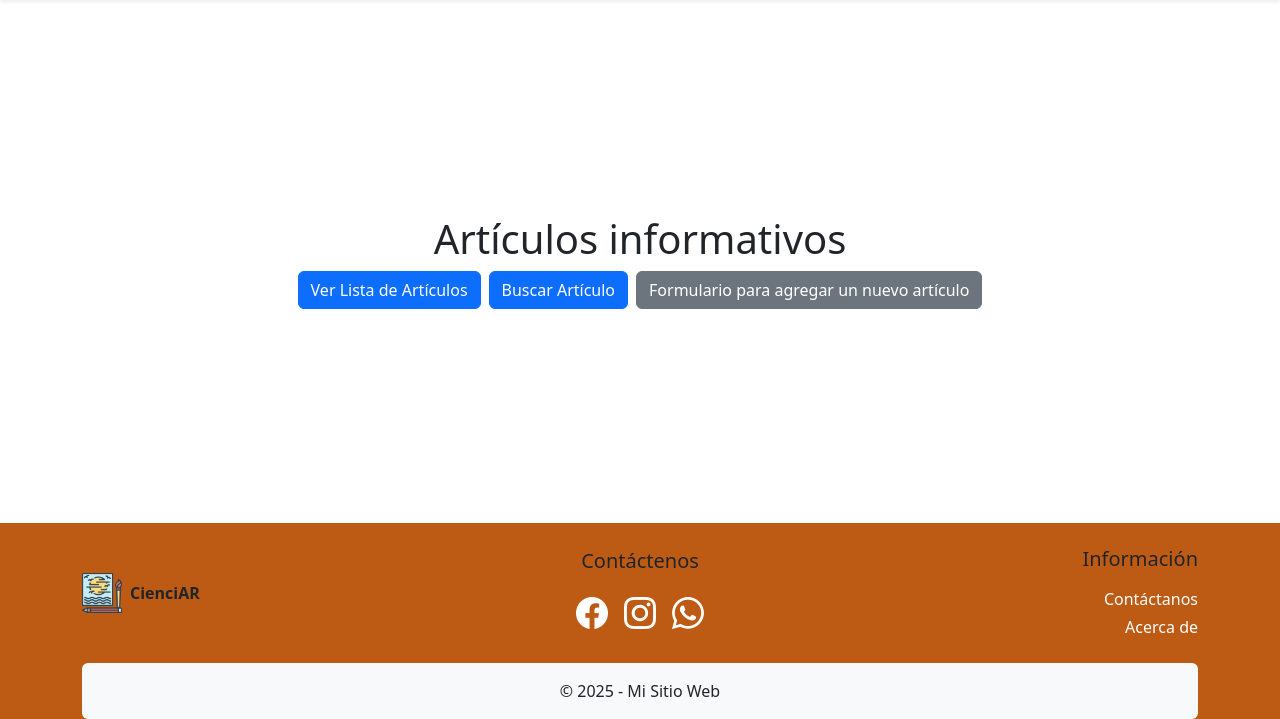
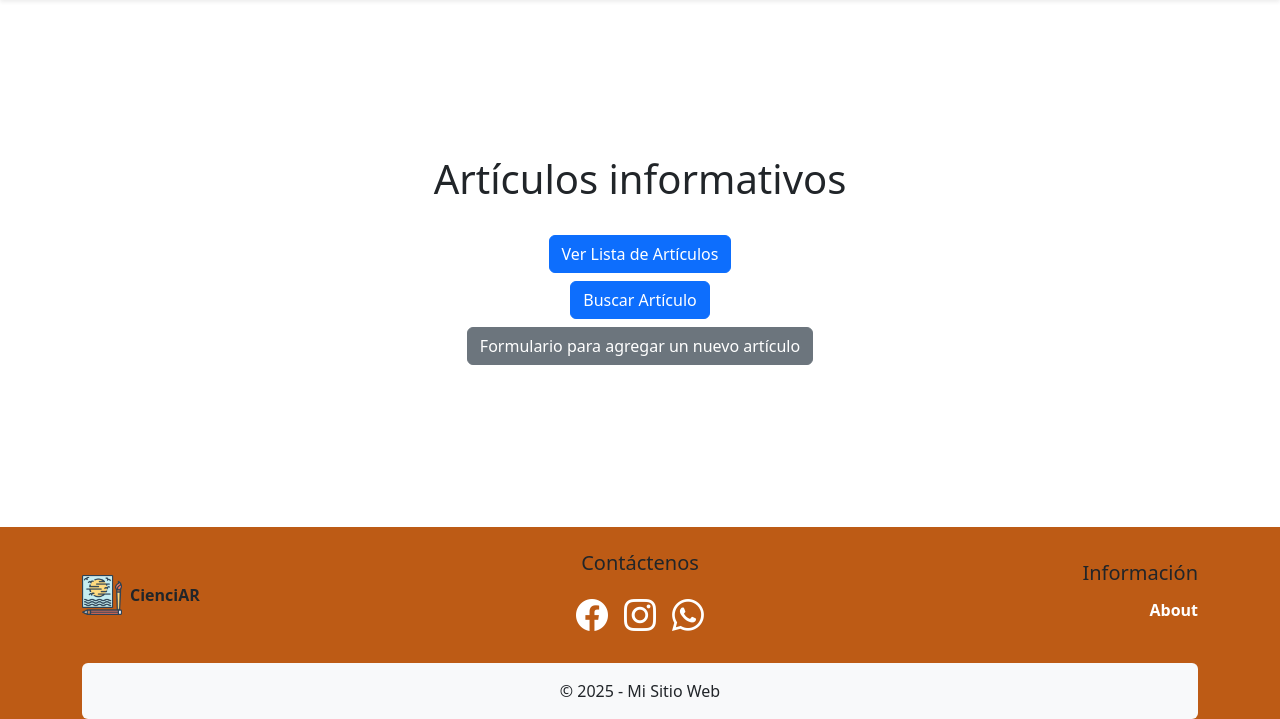
Before and after one commit to enzogitcode/TuEntregaFinal-Gariglio, a Django app: page /app/articles_home/ in a window 1280 px wide. Shown: the part 81-800 px from the top of the page. Run offline with Django 5.2, Linux system fonts and the light colour scheme.

Commit message:
trabajando en los templates

```diff
--- a/AppBlog/templates/AppBlog/articles/articles_home.html
+++ b/AppBlog/templates/AppBlog/articles/articles_home.html
@@ -1,12 +1,14 @@
 {% extends 'AppBlog/base.html' %}
 
 {% block title %} Artículos informativos {% endblock %}
+
+{% block main_extra_class %} d-flex flex-column gap-4 main_articles_home {% endblock %}
 
 {% block content %}
 
 <h1>Artículos informativos</h1>
 
-<div class="options d-flex justify-content-center align-items-center gap-2 flex-wrap">
+<div class="options d-flex flex-column justify-content-evenly align-items-center gap-2 pb-2 flex-wrap">
     <div class="option1 d-flex justify-content-center align-items-center gap-2">
         <a href="{% url 'articles_list' %}" class="btn btn-primary">
             Ver Lista de Artículos
--- a/AppBlog/templates/AppBlog/base.html
+++ b/AppBlog/templates/AppBlog/base.html
@@ -59,16 +59,16 @@
       <div class="collapse navbar-collapse justify-content-lg-end w-100" id="menuNav">
         <ul class="navbar-nav text-center text-lg-end">
           <li class="nav-item">
-            <a class="nav-link fw-semibold" href="{% url 'teachers_home' %}" >Profesores</a>
+            <a class="nav-link fw-semibold underlineLink" href="{% url 'teachers_home' %}" >Profesores</a>
           </li>
           <li class="nav-item">
-            <a class="nav-link fw-semibold" href="{% url 'students_home' %}" >Estudiantes</a>
+            <a class="nav-link fw-semibold underlineLink" href="{% url 'students_home' %}" >Estudiantes</a>
           </li>
           <li class="nav-item">
-            <a class="nav-link fw-semibold" href="{% url 'papers_home' %}" >Papers</a>
+            <a class="nav-link fw-semibold underlineLink" href="{% url 'papers_home' %}" >Papers</a>
           </li>
           <li class="nav-item">
-            <a class="nav-link fw-semibold" href="{% url 'articles_home' %}" >Artículos</a>
+            <a class="nav-link fw-semibold underlineLink" href="{% url 'articles_home' %}" >Artículos</a>
           </li>
         </ul>
       </div>
@@ -77,8 +77,7 @@
   </nav>
 </header>
 
-
-    <main class="justify-content-center align-items-center pt-2 pb-2 pl-1 pr-1 {% block main_extra_class %} d-flex flex-column {% endblock %}">
+    <main class="justify-content-center align-items-center {% block main_extra_class %} d-flex flex-column {% endblock %}">
         {% block content %}
         {% endblock %}
     </main>
@@ -97,23 +96,25 @@
       <div class="col-md-4 mb-4 mb-md-0 text-center">
         <h5 class="mb-3">Contáctenos</h5>
         <div class="d-flex justify-content-center gap-3">
-          <a href="https://facebook.com" class="text-white fs-2">
+          <a href="https://facebook.com" class="text-white fs-2" target="_blank">
             <i class="bi bi-facebook"></i>
           </a>
-          <a href="https://instagram.com" class="text-white fs-2">
+          <a href="https://instagram.com" class="text-white fs-2" target="_blank">
             <i class="bi bi-instagram"></i>
           </a>
-          <a href="https://wa.me/tu-numero" class="text-white fs-2">
+          <a href="https://wa.me/tu-numero" class="text-white fs-2" target="_blank">
             <i class="bi bi-whatsapp"></i>
           </a>
         </div>
       </div>
 
-      <!-- Área 3: Acerca de nosotros -->
+      <!-- Área 3: Solo “Acerca” -->
       <div class="col-md-4 text-md-end text-center">
         <h5 class="mb-3">Información</h5>
-        <a href="/contacto" class="text-white text-decoration-none d-block mb-1">Contáctanos</a>
-        <a href="/acerca" class="text-white text-decoration-none d-block">Acerca de</a>
+        <h6>
+
+          <a href="{% url 'about' %}" class="nav-link fw-semibold text-white">About</a>
+        </h6>
       </div>
     </div>
 
@@ -124,9 +125,6 @@
   </div>
 </footer>
 
-
-
-
         <script src="https://cdn.jsdelivr.net/npm/bootstrap@5.3.0/dist/js/bootstrap.bundle.min.js"></script>
 
 </body>
```
Also changed, not shown: AppBlog/templates/AppBlog/about.html (added, +15 -0 lines).
